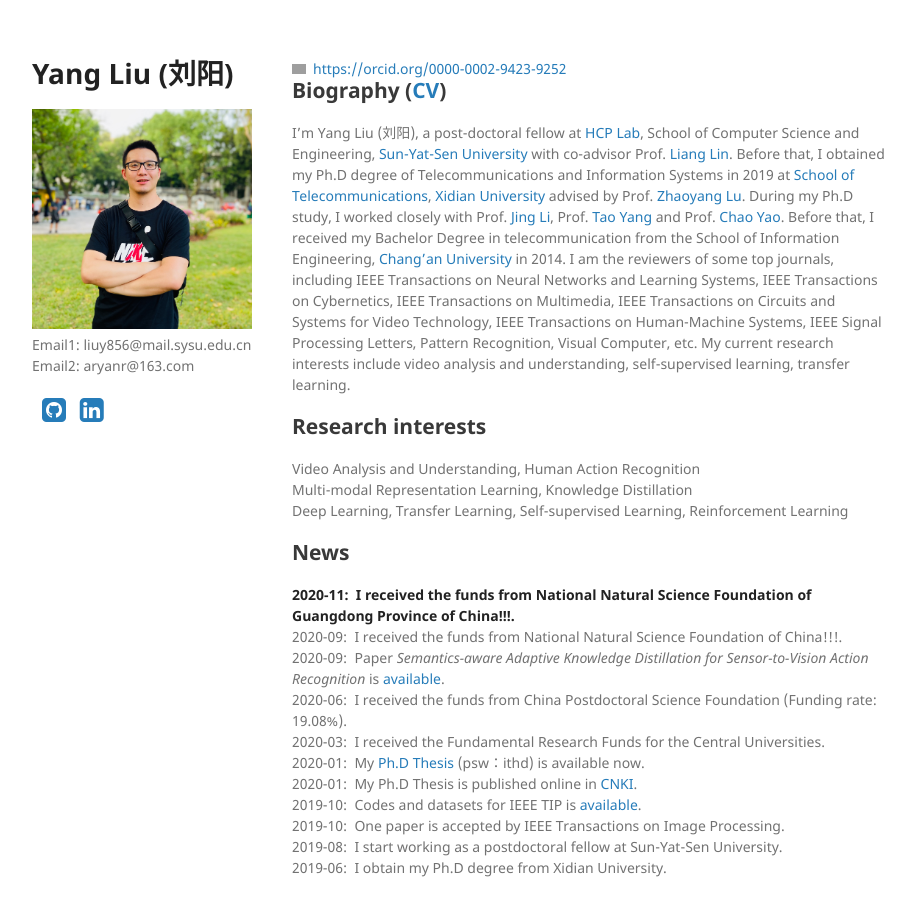
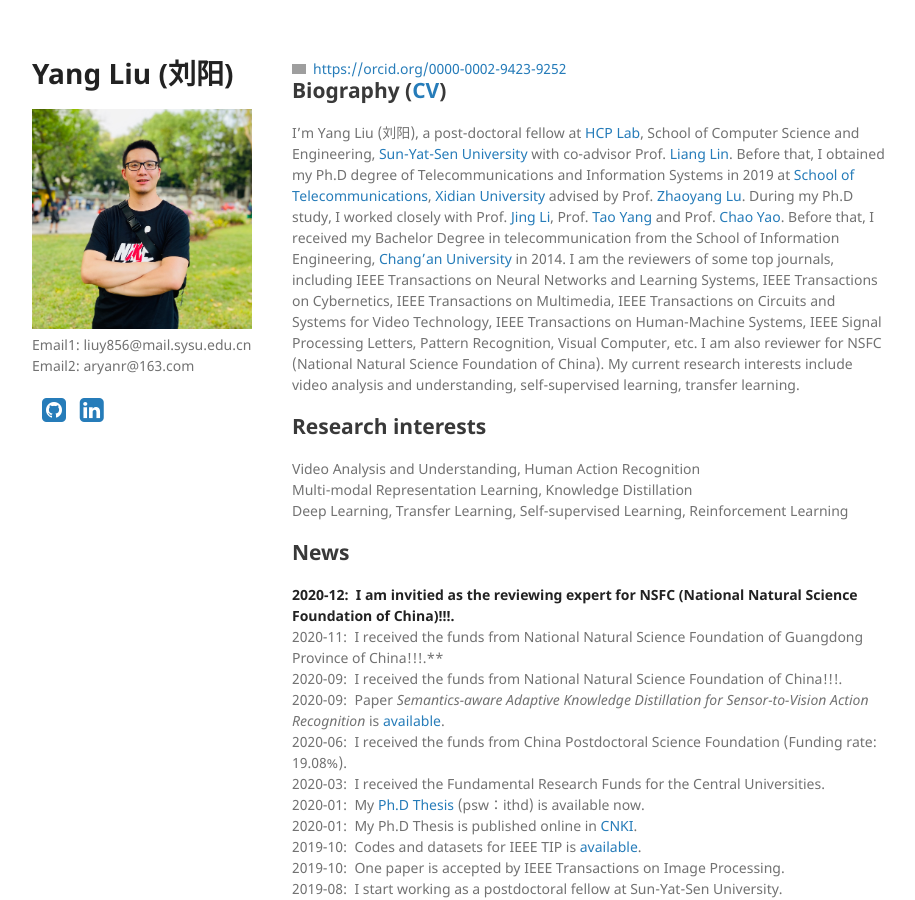
Before and after one commit to YangLiu9208/home, a Jekyll site: the page built from index.md, in a window 1280 px wide and 900 px high. Shown: the whole window, without its empty margins (178-1093 px from the left). Built offline with Jekyll 4.4.1, drawn with Linux system fonts in a browser that asks for light colours; a style sheet for code colours, icons or effects is not loaded; some of the changed text lies outside the part shown; grey boxes are pictures that could not be loaded.

Commit message:
Update index.md

```diff
--- a/index.md
+++ b/index.md
@@ -4,7 +4,7 @@ layout: default
 <div itemscope itemtype="https://schema.org/Person"><a itemprop="sameAs" content="https://orcid.org/0000-0002-9423-9252" href="https://orcid.org/0000-0002-9423-9252" target="orcid.widget" rel="noopener noreferrer" style="vertical-align:top;"><img src="https://orcid.org/sites/default/files/images/orcid_16x16.png" style="width:1em;margin-right:.5em;" alt="ORCID iD icon">https://orcid.org/0000-0002-9423-9252</a></div>
 
 ## Biography ([CV](https://drive.google.com/file/d/1Q5dyiX7RWbashRSv-_U7NgtH3hqfy2q9/view?usp=sharing))
-I'm Yang Liu (刘阳), a post-doctoral fellow at [HCP Lab](http://www.sysu-hcp.net/home/), School of Computer Science and Engineering, [Sun-Yat-Sen University](http://www.sysu.edu.cn/) with co-advisor Prof. [Liang Lin](http://www.linliang.net/). Before that, I obtained my Ph.D degree of Telecommunications and Information Systems in 2019 at [School of Telecommunications](http://ste.xidian.edu.cn/), [Xidian University](https://www.xidian.edu.cn/) advised by Prof. [Zhaoyang Lu](http://web.xidian.edu.cn/zhylu/). During my Ph.D study, I worked closely with Prof. [Jing Li](https://web.xidian.edu.cn/jingli/), Prof. [Tao Yang](https://scholar.google.com/citations?hl=en&user=Lvn4nH8AAAAJ) and Prof. [Chao Yao](https://scholar.google.com/citations?user=n6w02qoAAAAJ&hl=en). Before that, I received my Bachelor Degree in telecommunication from the School of Information Engineering, [Chang’an University](http://www.chd.edu.cn/) in 2014. I am the reviewers of some top journals, including IEEE Transactions on Neural Networks and Learning Systems, IEEE Transactions on Cybernetics, IEEE Transactions on Multimedia, IEEE Transactions on Circuits and Systems for Video Technology, IEEE Transactions on Human-Machine Systems, IEEE Signal Processing Letters, Pattern Recognition, Visual Computer, etc. My current research interests include video analysis and understanding, self-supervised learning, transfer learning.
+I'm Yang Liu (刘阳), a post-doctoral fellow at [HCP Lab](http://www.sysu-hcp.net/home/), School of Computer Science and Engineering, [Sun-Yat-Sen University](http://www.sysu.edu.cn/) with co-advisor Prof. [Liang Lin](http://www.linliang.net/). Before that, I obtained my Ph.D degree of Telecommunications and Information Systems in 2019 at [School of Telecommunications](http://ste.xidian.edu.cn/), [Xidian University](https://www.xidian.edu.cn/) advised by Prof. [Zhaoyang Lu](http://web.xidian.edu.cn/zhylu/). During my Ph.D study, I worked closely with Prof. [Jing Li](https://web.xidian.edu.cn/jingli/), Prof. [Tao Yang](https://scholar.google.com/citations?hl=en&user=Lvn4nH8AAAAJ) and Prof. [Chao Yao](https://scholar.google.com/citations?user=n6w02qoAAAAJ&hl=en). Before that, I received my Bachelor Degree in telecommunication from the School of Information Engineering, [Chang’an University](http://www.chd.edu.cn/) in 2014. I am the reviewers of some top journals, including IEEE Transactions on Neural Networks and Learning Systems, IEEE Transactions on Cybernetics, IEEE Transactions on Multimedia, IEEE Transactions on Circuits and Systems for Video Technology, IEEE Transactions on Human-Machine Systems, IEEE Signal Processing Letters, Pattern Recognition, Visual Computer, etc. I am also reviewer for NSFC (National Natural Science Foundation of China). My current research interests include video analysis and understanding, self-supervised learning, transfer learning.
 
 ## Research interests
 Video Analysis and Understanding, Human Action Recognition
@@ -12,7 +12,8 @@ Multi-modal Representation Learning, Knowledge Distillation
 Deep Learning, Transfer Learning, Self-supervised Learning, Reinforcement Learning
 
 ## News
-**2020-11:&nbsp; I received the funds from National Natural Science Foundation of Guangdong Province of China!!!.**
+**2020-12:&nbsp; I am invitied as the reviewing expert for NSFC (National Natural Science Foundation of China)!!!.**
+2020-11:&nbsp; I received the funds from National Natural Science Foundation of Guangdong Province of China!!!.**
 2020-09:&nbsp; I received the funds from National Natural Science Foundation of China!!!.
 2020-09:&nbsp; Paper *Semantics-aware Adaptive Knowledge Distillation for Sensor-to-Vision Action Recognition* is [available](https://arxiv.org/abs/2009.00210).
 2020-06:&nbsp; I received the funds from China Postdoctoral Science Foundation (Funding rate: 19.08%).
@@ -146,6 +147,7 @@ IEEE Signal Processing Letters
 IEEE Access
 Pattern Recognition
 Visual Computer
+NSFC (National Natural Science Foundation of China)
 
 ## Selected honors & awards
 2018 National Scholarship for PhD Students
```
